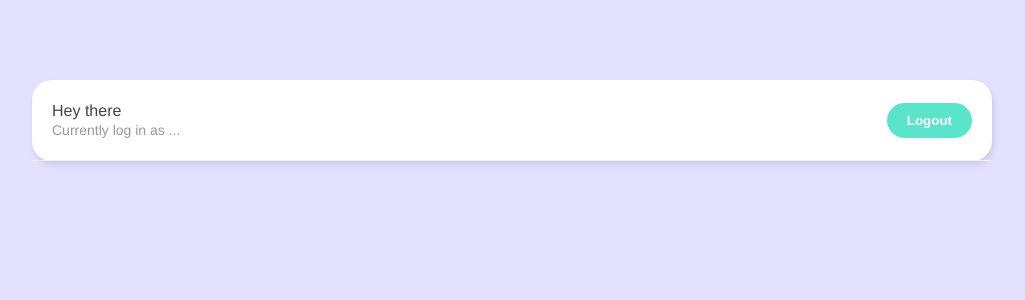
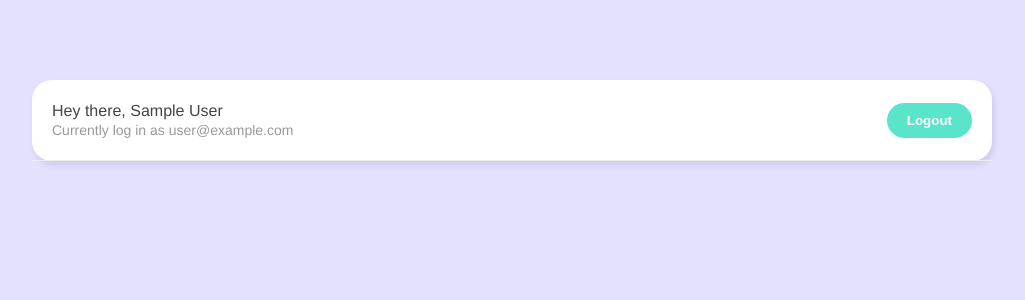
Before and after one commit to GrandChefDotKong/vue-chat-v2, a Vue app: page /chatroom in a window 1280 px wide. Shown: the top 300 px of the page, without its empty margins (128-1153 px from the left). Built offline with nearby package versions, Linux system fonts and the light colour scheme; no server answers; sample sign-in values are in the browser's storage.

Commit message:
getUser && auth guard added

```diff
--- a/src/components/Navbar.vue
+++ b/src/components/Navbar.vue
@@ -1,8 +1,8 @@
 <template>
-    <nav>
+    <nav v-if="user">
         <div>
-            <p>Hey there</p>
-            <p class="email">Currently log in as ...</p>
+            <p>Hey there, {{ user.displayName }}</p>
+            <p class="email">Currently log in as {{ user.email }}</p>
         </div>
         <div class="error">{{ error }}</div>
         <button @click="handleSignout">Logout</button>
@@ -12,12 +12,15 @@
 <script>
 import useSignout from "@/composables/useSignout";
 import { useRouter } from "vue-router";
+import getUser from '../composables/getUser';
 
 export default {
 
     setup() {
         const { error, signout } = useSignout();
         const router = useRouter();
+        const { user } = getUser();
+
 
         const handleSignout = async () => {
             await signout();
@@ -27,7 +30,7 @@
             }
         }
 
-        return { error, handleSignout }
+        return { error, handleSignout, user }
     }
 
 }
--- /dev/null
+++ b/src/composables/getUser.js
@@ -0,0 +1,17 @@
+import { ref } from "vue";
+import { projectAuth } from "@/firebase/config";
+import { onAuthStateChanged } from 'firebase/auth'
+
+const user = ref(projectAuth.currentUser);
+
+onAuthStateChanged(projectAuth, (_user) => {
+    if(_user) {
+        user.value = _user;
+    }
+});
+
+const getUser = () => {
+    return { user }
+}
+
+export default getUser;
--- a/src/router/index.js
+++ b/src/router/index.js
@@ -1,6 +1,17 @@
 import { createRouter, createWebHistory } from 'vue-router'
 import Welcome from '../views/Welcome';
 import Chatroom from '../views/Chatroom';
+import { projectAuth } from '../firebase/config';
+
+//auth guard
+const requireAuth = (to, from, next) => {
+  let user = projectAuth.currentUser;
+  if(!user) {
+    next({ name: 'welcome' });
+  } else {
+    next();
+  }
+}
 
 const routes = [
   {
@@ -11,7 +22,8 @@
   {
     path: '/chatroom',
     name: 'chatroom',
-    component: Chatroom
+    component: Chatroom,
+    beforeEnter: requireAuth,
   },
 ]
 
```
